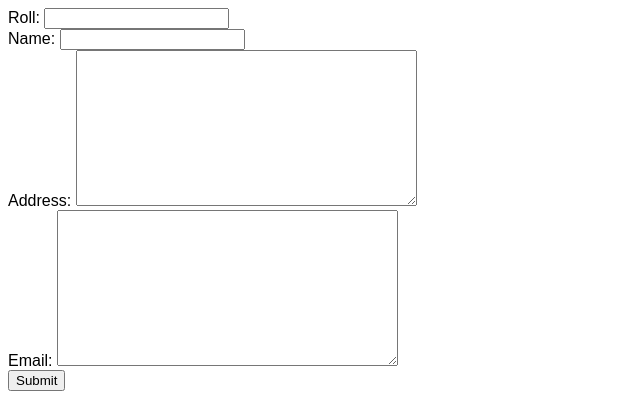
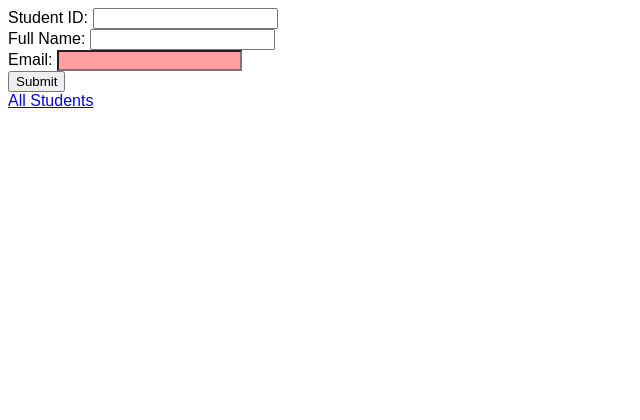
Before and after one commit to roufujjaman/django-practice, a Django app: page /first_app/add in a window 1280 px wide. Shown: the top 420 px of the page, without its empty margins (0-640 px from the left). Run offline with Django 5.2, Linux system fonts and the light colour scheme.

Commit message:
6 APR 24

```diff
--- a/module_14/first_app/forms.py
+++ b/module_14/first_app/forms.py
@@ -4,4 +4,19 @@ from . import models
 class StudentForm(forms.ModelForm):
     class Meta:
         model = models.Student
+        exclude= ["address"]
         fields = "__all__"
+        labels = {
+            "name": "Full Name",
+            "roll": "Student ID",
+        }
+        widgets = {
+            "email": forms.EmailInput(
+                attrs={
+                    "class": "red"
+                }
+            )
+        }
+        help_text = {
+            "name"
+        }
--- a/module_14/first_app/views.py
+++ b/module_14/first_app/views.py
@@ -12,6 +12,15 @@ def delete_student(request, roll):
     return redirect("first_app:home")
 
 def add_student(request):
+    if request.method == "POST":
+        userStudentForm = appforms.StudentForm(request.POST)
+        if userStudentForm.is_valid():
+            userStudentForm.save()
+            print(userStudentForm.cleaned_data)
+        else:
+            return render(request, "project/addstudent.html", {
+                "studentform": userStudentForm
+            })
     return render(request, "project/addstudent.html", {
         "studentform": appforms.StudentForm
     })
--- a/module_14/static/first_app/style_1.css
+++ b/module_14/static/first_app/style_1.css
@@ -21,3 +21,9 @@ tr {
     background-color: rgb(255, 158, 255);
     border-radius: 4px;
 }
+
+
+.red {
+    background-color: rgb(255, 159, 159);
+    color: blue;
+}
--- a/module_14/templates/project/addstudent.html
+++ b/module_14/templates/project/addstudent.html
@@ -1,9 +1,10 @@
 {% extends 'project/layout.html' %}
-
+{% load static %}
 {% block body %}
     <form action="" method="POST">
         {% csrf_token %}
         {{ studentform }}
         <input type="submit" name="" id="">
     </form>
+    <a href="{% url 'first_app:home'%}">All Students</a>
 {% endblock %}
--- a/module_14/templates/project/students.html
+++ b/module_14/templates/project/students.html
@@ -28,4 +28,5 @@
             {% endfor %}
         </tbody>
     </table>
+    <a href="{% url 'first_app:add_student' %}">Add Student</a>
 {% endblock %}
```
